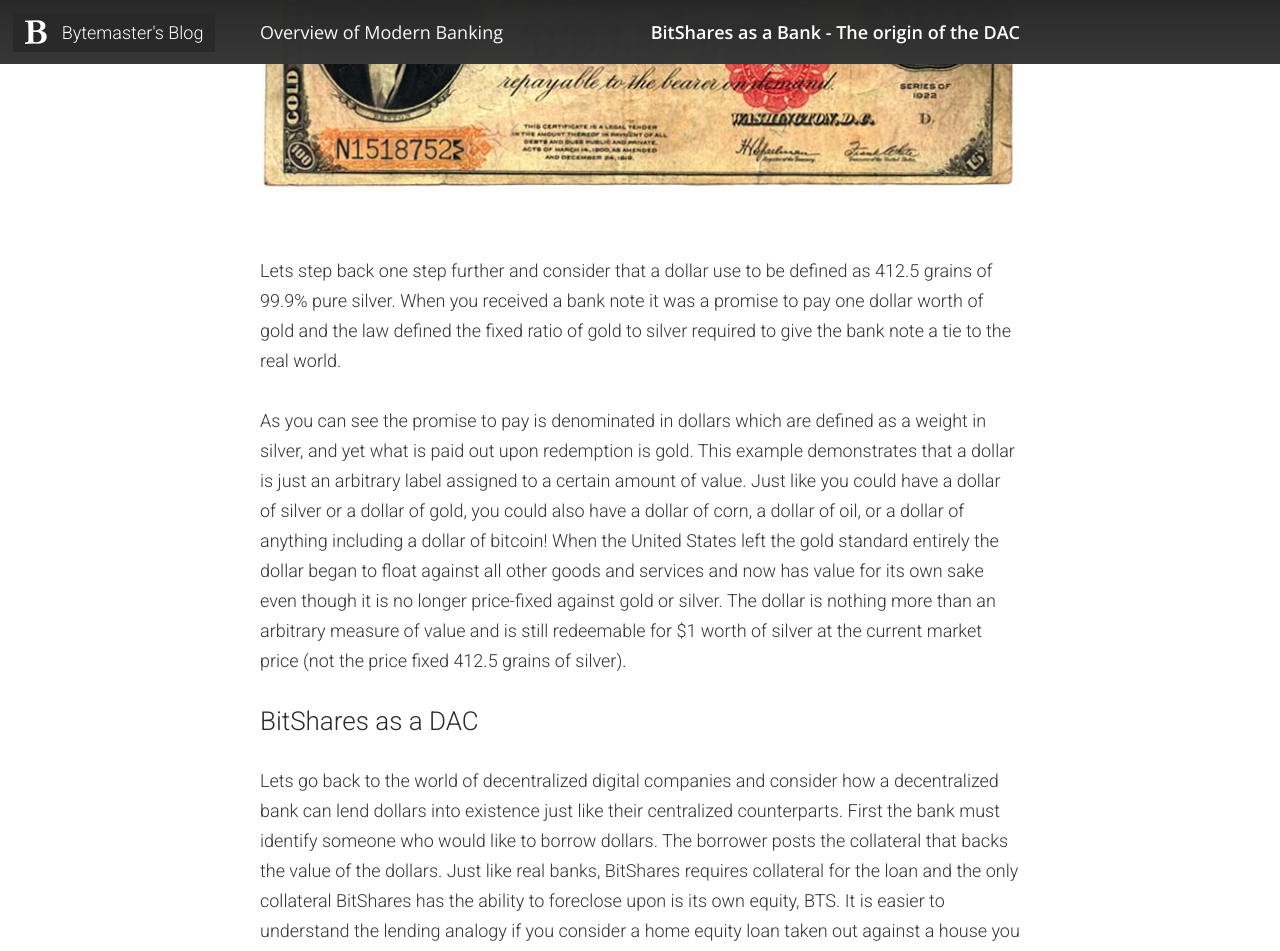
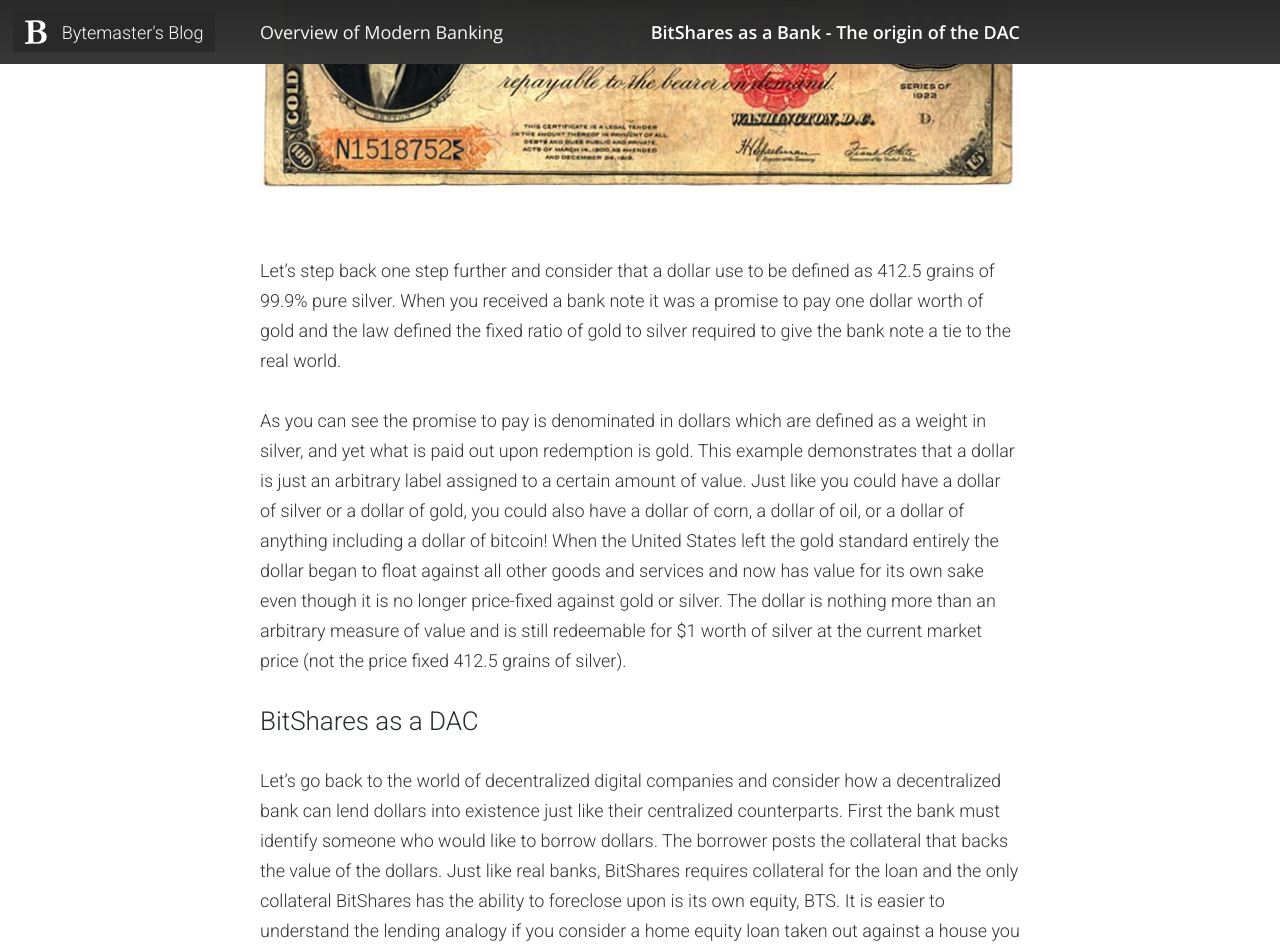
Before and after one commit to bytemaster/bytemaster.github.io, a Jekyll site: the page built from _posts/2014-12-20-BitShares-as-a-Bank.md, in a window 1280 px wide and 1400 px high, scrolled down 1129 px. Shown: the top 951 px of the window. Built offline with Jekyll 4.4.1, drawn with Linux system fonts in a browser that asks for light colours; nearby versions of some CDN libraries; some of the changed text lies outside the part shown.

Commit message:
Fix apostrophes

```diff
--- a/_posts/2014-12-20-BitShares-as-a-Bank.md
+++ b/_posts/2014-12-20-BitShares-as-a-Bank.md
@@ -7,7 +7,7 @@ categories:
     - article
 ---
 
-My father and I were discussing BitShares one evening (fall 2013) and I was trying to describe how BitShares is different from an altcoin.   I used an analogy that described BitShares as a crypto-equity in a decentralized bank and exchange called BitShares.  The shareholders of the bank are those who own bitshares (BTS).   I then went on to explain how this decentralized bank can create dollars just like their centralized counterparts.  I posted a variation of this article on Lets Talk Bitcoin and it launched the concept of a DAC (**D**ecentralized **A**utonomous **C**orporation).
+My father and I were discussing BitShares one evening (fall 2013) and I was trying to describe how BitShares is different from an altcoin.   I used an analogy that described BitShares as a crypto-equity in a decentralized bank and exchange called BitShares.  The shareholders of the bank are those who own bitshares (BTS).   I then went on to explain how this decentralized bank can create dollars just like their centralized counterparts.  I posted a variation of this article on Let's Talk Bitcoin and it launched the concept of a DAC (**D**ecentralized **A**utonomous **C**orporation).
 
 Since then legal worry worts have relabeled the concept of a DAC into DAOs (Organizations)  or simply DAs (Distributed Applications).  I have personal chosen to use many different variations on the DAC acronym to help communicate the many different perspectives that are possible and bring added clarity and precision to the term.   I now use Distributed Automated **C**ompany, **C**ommunity, **C**oop, **C**ountry, or **C**urrency depending on the situation.
 
@@ -20,13 +20,13 @@ All banks these days operate on what I like to call a *fictional* reserve basis.
 <img src="/media/GoldCoinDollar.png"/>
 </center>
 
-Lets step back one step further and consider that a dollar use to be defined as  412.5 grains of 99.9% pure silver.   When you received a bank note it was a promise to pay  one dollar worth of gold and the law defined the fixed ratio of gold to silver required to give the bank note a tie to the real world.
+Let's step back one step further and consider that a dollar use to be defined as  412.5 grains of 99.9% pure silver.   When you received a bank note it was a promise to pay  one dollar worth of gold and the law defined the fixed ratio of gold to silver required to give the bank note a tie to the real world.
 
 As you can see the promise to pay is denominated in dollars which are defined as a weight in silver, and yet what is paid out upon redemption is gold.   This example demonstrates that a dollar is just an arbitrary label assigned to a certain amount of value.  Just like you could have a dollar of silver or a dollar of gold, you could also have a dollar of corn, a dollar of oil, or a dollar of anything including a dollar of bitcoin!   When the United States left the gold standard entirely the dollar began to float against all other goods and services and now has value for its own sake even though it is no longer price-fixed against gold or silver.  The dollar is nothing more than an arbitrary measure of value and is still redeemable for $1 worth of silver at the current market price (not the price fixed 412.5 grains of silver).
 
 ## BitShares as a DAC
 
-Lets go back to the world of decentralized digital companies and consider how a decentralized bank can lend dollars into existence just like their centralized counterparts.   First the bank must identify someone who would like to borrow dollars. The borrower posts the collateral that backs the value of the dollars.    Just like real banks,  BitShares requires collateral for the loan and the only collateral BitShares has the ability to foreclose upon is its own equity, BTS.  It is easier to understand the lending analogy if you consider a home equity loan taken out against a house you already own free and clear.  In normal economic conditions, a Bank will never loan you an amount more than 80% of the value of your house.  If your house is worth $100,000 the most you can borrow in $80,000.   In the case of BitShares if you have $100,000 worth of BTS, the most you can borrow is $33,333.  This is far more conservative than banks, especially considering the collateral (BTS) is far more liquid and fungible than a one-of-a-kind house.
+Let's go back to the world of decentralized digital companies and consider how a decentralized bank can lend dollars into existence just like their centralized counterparts.   First the bank must identify someone who would like to borrow dollars. The borrower posts the collateral that backs the value of the dollars.    Just like real banks,  BitShares requires collateral for the loan and the only collateral BitShares has the ability to foreclose upon is its own equity, BTS.  It is easier to understand the lending analogy if you consider a home equity loan taken out against a house you already own free and clear.  In normal economic conditions, a Bank will never loan you an amount more than 80% of the value of your house.  If your house is worth $100,000 the most you can borrow in $80,000.   In the case of BitShares if you have $100,000 worth of BTS, the most you can borrow is $33,333.  This is far more conservative than banks, especially considering the collateral (BTS) is far more liquid and fungible than a one-of-a-kind house.
 
 
 BitUSD is the equivalent of the old bank notes that promised to pay $1 worth of value on demand.  In the case of the old bank notes, this value was denominated in gold or silver.  In the case of the BitShares this value is $1 worth of equity, aka BTS.   BitShares can almost always make good on this promise because when someone comes to redeem a note and is unable to sell it on the market directly the value of the BitUSD in terms of BTS will rise until the decentralized bank has the authority to call a loan and use the collateral to repurchase the BitUSD.
```
